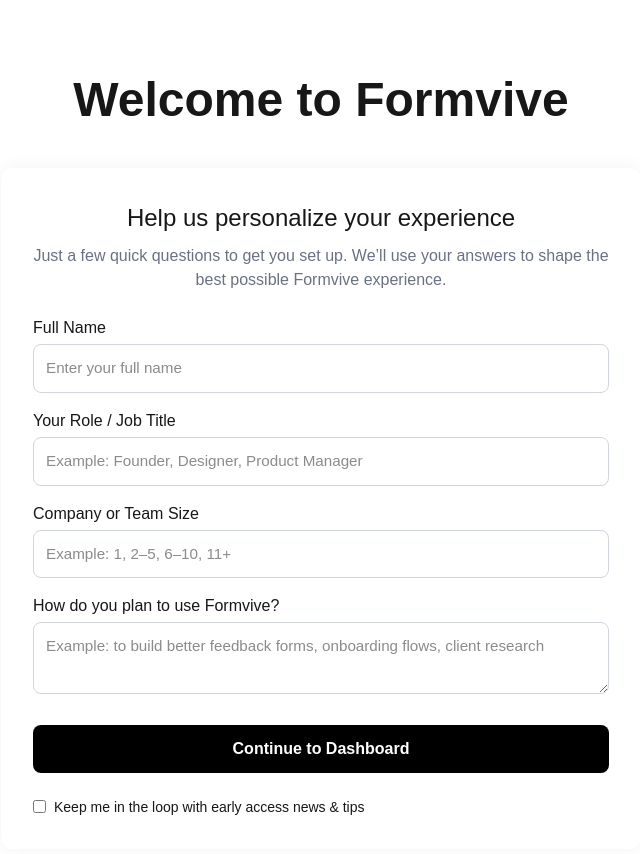
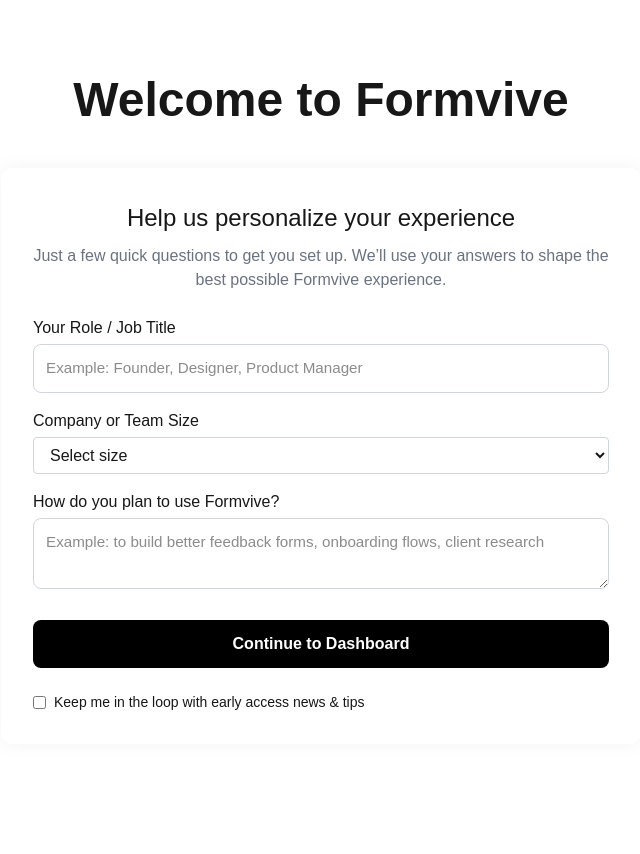
Before and after one commit to Formvive/landing-page, a Next.js app: page /onboarding in a window 1280 px wide. Shown: the top 854 px of the page, without its empty margins (319-959 px from the left). After the commit the page ends 808 px from the top, so only its background shows below. Built offline with nearby package versions, Linux system fonts and the light colour scheme; sample sign-in values are in the browser's storage.

Commit message:
userID commit

```diff
--- a/src/app/onboarding/page.tsx
+++ b/src/app/onboarding/page.tsx
@@ -93,17 +93,6 @@
 
           <form className="signUpForm" onSubmit={handleSubmit}>
             <div className="inputGroup">
-              <label>Full Name</label>
-              <input
-                type="text"
-                placeholder="Enter your full name"
-                value={fullName}
-                onChange={(e) => setFullName(e.target.value)}
-                className="border border-gray-300 rounded"
-              />
-            </div>
-
-            <div className="inputGroup">
               <label>Your Role / Job Title</label>
               <input
                 type="text"
@@ -116,13 +105,17 @@
 
             <div className="inputGroup">
               <label>Company or Team Size</label>
-              <input
-                type="number"
-                placeholder="Example: 1, 2–5, 6–10, 11+"
+              <select
                 value={companySize}
                 onChange={(e) => setCompanySize(e.target.value)}
-                className="border border-gray-300 rounded"
-              />
+                className="border border-gray-300 rounded px-3 py-2 w-full"
+              >
+                <option value="">Select size</option>
+                <option value="1">1</option>
+                <option value="2-5">2–5</option>
+                <option value="6-10">6–10</option>
+                <option value="11+">11+</option>
+              </select>
             </div>
 
             <div className="inputGroup">
--- a/src/app/signup/page.tsx
+++ b/src/app/signup/page.tsx
@@ -77,7 +77,7 @@
       } else {
         setSuccess(data.message || 'Sign up successful!');
         localStorage.setItem('token', data.token);
-        const redirectUrl = `/auth/verify-email?email=${encodeURIComponent(data.email)}`;
+        const redirectUrl = `/auth/verify-email?email=${encodeURIComponent(data.email)}?userId=${encodeURIComponent(data.userId)}`;
         router.push(redirectUrl);
 
         // Clear form
```
